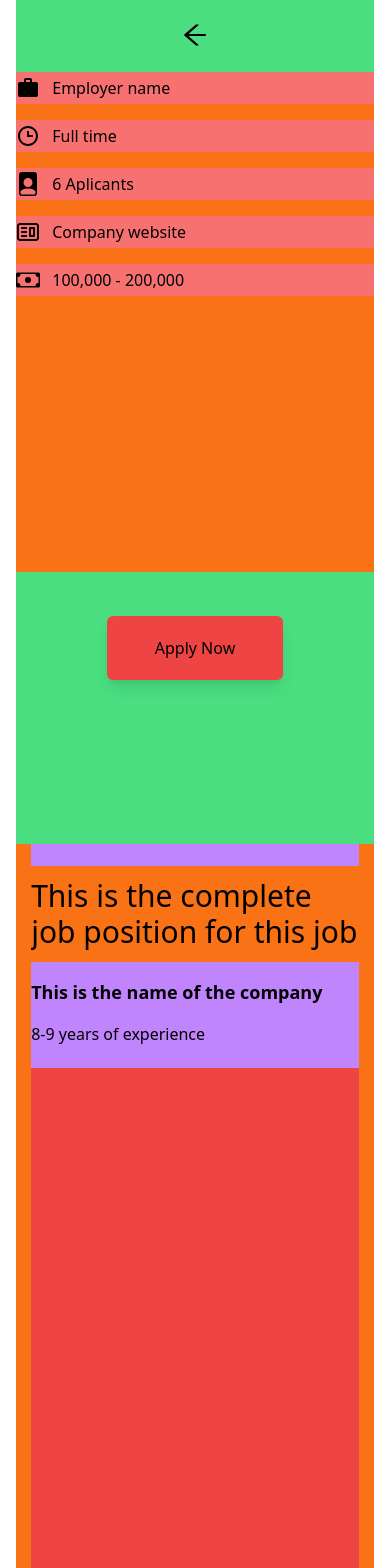
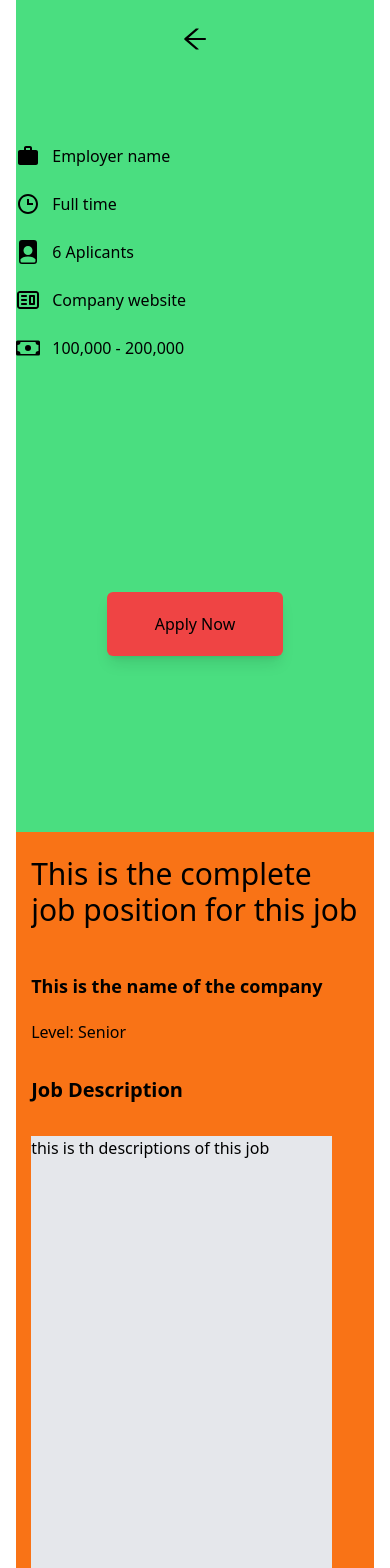
Before and after one commit to JoaquinManchenoP/Job-Board-Next.js, a Next.js app: page /listings/1 in a window 390 px wide. Shown: the top 1568 px of the page. Built offline with nearby package versions, Linux system fonts and the light colour scheme.

Commit message:
responsive fix

```diff
--- a/components/JobCard/JobType.js
+++ b/components/JobCard/JobType.js
@@ -5,7 +5,7 @@ export default function JobType({ jobType }) {
         <div
             className="job__type text-sm h-full w-full bg-blue-400 flex items-center justify-center rounded-md"
         >
-            {jobType}
+            <span className='text-white'>{jobType}</span>
         </div>
 
     )
--- a/components/ListingComponents/ApplyButton/ApplyButton.js
+++ b/components/ListingComponents/ApplyButton/ApplyButton.js
@@ -6,7 +6,7 @@ export default function ApplyButton() {
         <motion.div
             whileHover={{ scale: 1.01 }}
             whileTap={{ scale: 0.99 }}
-            className="apply__button h-16 w-44 bg-red-500 flex items-center justify-center rounded-md shadow-lg ">
+            className="apply__button h-16 w-44 bg-red-500 flex items-center justify-center rounded-md shadow-lg mb-44 ">
             <span>Apply Now</span>
         </motion.div>
     )
--- a/components/ListingComponents/ApplyButton/ListingContent/ListingContent.js
+++ b/components/ListingComponents/ApplyButton/ListingContent/ListingContent.js
@@ -2,17 +2,23 @@ import React from 'react'
 
 export default function ListingContent() {
     return (
-        <div className="listing___content h-screen w-11/12 bg-green-500">
-            <div className="container h-full w-full bg-red-500">
-                <div className="job__title h-56 w-full bg-purple-400 flex flex-col justify-center space-y-4">
-                    <div className="title h-24 w-full bg-orange-500 flex items-center">
+        <div className="listing___content h-screen w-11/12">
+            <div className="container h-full w-full">
+                <div className="job__title h-56 w-full  flex flex-col justify-center space-y-5 ">
+                    <div className="title h-24 w-full flex items-center">
                         <span className='text-3xl overflow-hidden'>This is the complete job position for this job</span>
                     </div>
-                    <div className="company">
+                    <div className="company pt-3">
                         <span className='text-lg font-bold'>This is the name of the company</span>
                     </div>
                     <div className="experience">
-                        8-9 years of experience
+                        Level: Senior
+                    </div>
+                </div>
+                <div className="description h-full w-full space-y-8 pt-5">
+                    <span className='text-xl font-bold'>Job Description</span>
+                    <div className="decription__content h-5/6 w-11/12 bg-gray-200">
+                        this is th descriptions of this job
                     </div>
                 </div>
             </div>
--- a/components/listingDetails/ListingDetails.js
+++ b/components/listingDetails/ListingDetails.js
@@ -9,8 +9,8 @@ import { CgWebsite } from 'react-icons/cg';
 
 export default function ListingDetails() {
     return (
-        <div className="details h-full w-full bg-orange-500 space-y-4">
-            <div className="employer h-8 w-full bg-red-400 flex items-center space-x-3">
+        <div className="details h-full w-full space-y-4">
+            <div className="employer h-8 w-full flex items-center space-x-3">
                 <div className="employer__icon">
                     <MdWork className='text-2xl' />
                 </div>
@@ -18,7 +18,7 @@ export default function ListingDetails() {
                     Employer name
                 </dic>
             </div>
-            <div className="time h-8 w-full bg-red-400 flex items-center space-x-3">
+            <div className="time h-8 w-full flex items-center space-x-3">
                 <div className="time__icon">
                     <BiTime className='text-2xl' />
                 </div>
@@ -26,7 +26,7 @@ export default function ListingDetails() {
                     Full time
                 </div>
             </div>
-            <div className="aplicants h-8 w-full bg-red-400 flex items-center space-x-3">
+            <div className="aplicants h-8 w-full flex items-center space-x-3">
                 <div className="aplicants__icon">
                     <BsFillFilePersonFill className='text-2xl' />
                 </div>
@@ -34,11 +34,11 @@ export default function ListingDetails() {
                     6 Aplicants
                 </div>
             </div>
-            <div className="companu__website h-8 w-full bg-red-400 flex items-center space-x-3">
+            <div className="companu__website h-8 w-full flex items-center space-x-3">
                 <CgWebsite className='text-2xl' />
                 <span>Company website</span>
             </div>
-            <div className="salary h-8 w-full bg-red-400 flex items-center space-x-3">
+            <div className="salary h-8 w-full  flex items-center space-x-3">
                 <div className="salary__icon">
                     <BsCash className='text-2xl' />
                 </div>
--- a/pages/listings/[ListingId].js
+++ b/pages/listings/[ListingId].js
@@ -11,16 +11,16 @@ export default function Listing() {
     return (
         <div className="listing h-screen w-screen flex justify-center">
             <div className="listing__container h-full w-11/12 md:flex xl:flex">
-                <div className="right h-full md:-full lg:w-1/4 xl:w-1/4 bg-green-400 flex flex-col items-center space-y-4 ">
-                    <div className="back__button pt-5">
+                <div className="right sm:h-full md:h-full md:w-1/4 lg:w-1/4 xl:w-1/4 bg-green-400 flex flex-col items-center space-y-4 ">
+                    <div className="back__button pt-6">
                         <button onClick={() => router.back()}>
                             <AiOutlineArrowLeft className='text-3xl' />
                         </button>
                     </div>
-                    <div className='listing__details h-[500px] w-full flex justify-center'>
+                    <div className='listing__details h-[500px] w-full flex justify-center pt-16'>
                         <ListingDetails />
                     </div>
-                    <div className="apply__button pt-7">
+                    <div className="apply__button">
                         <ApplyButton />
                     </div>
                 </div>
```
